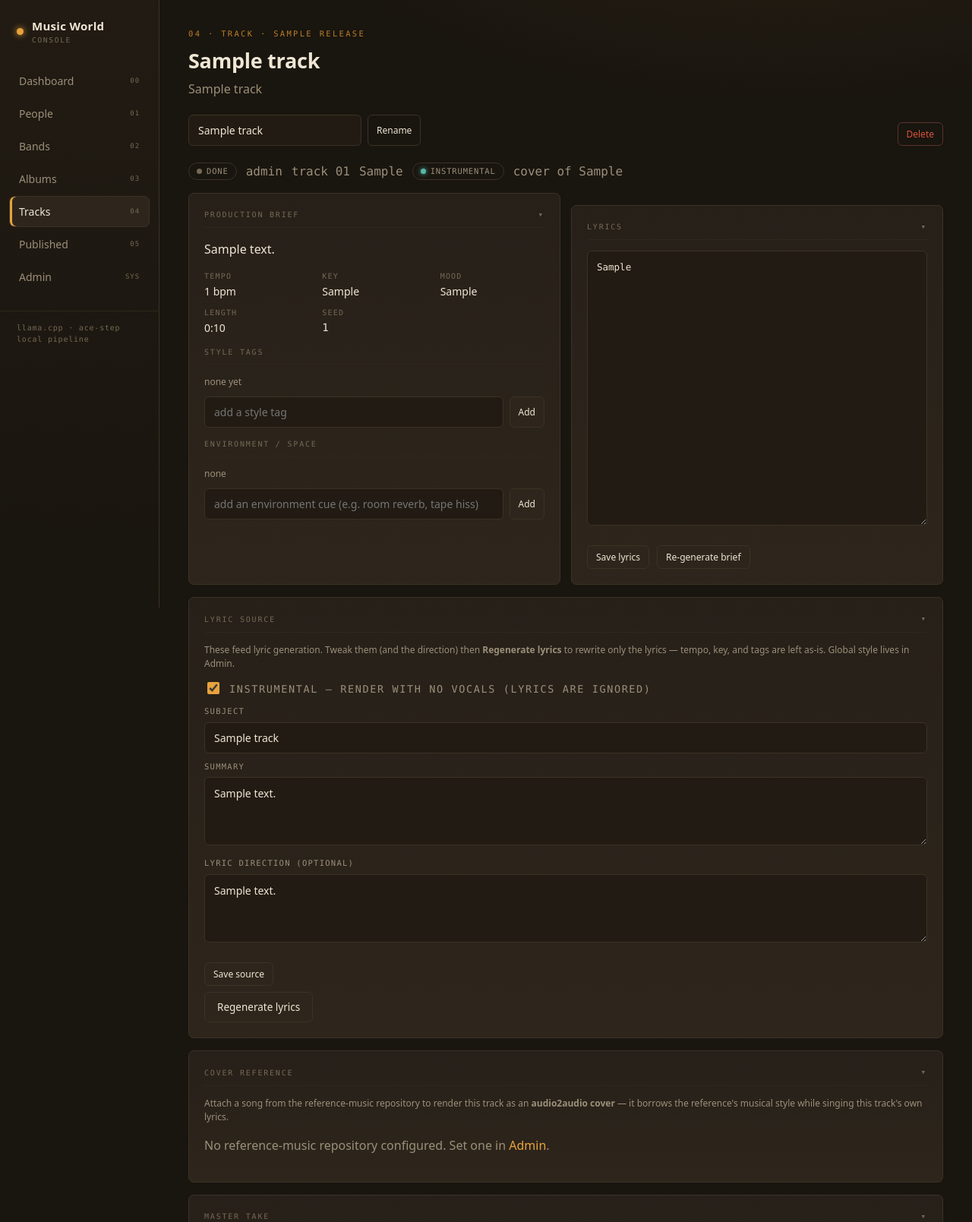
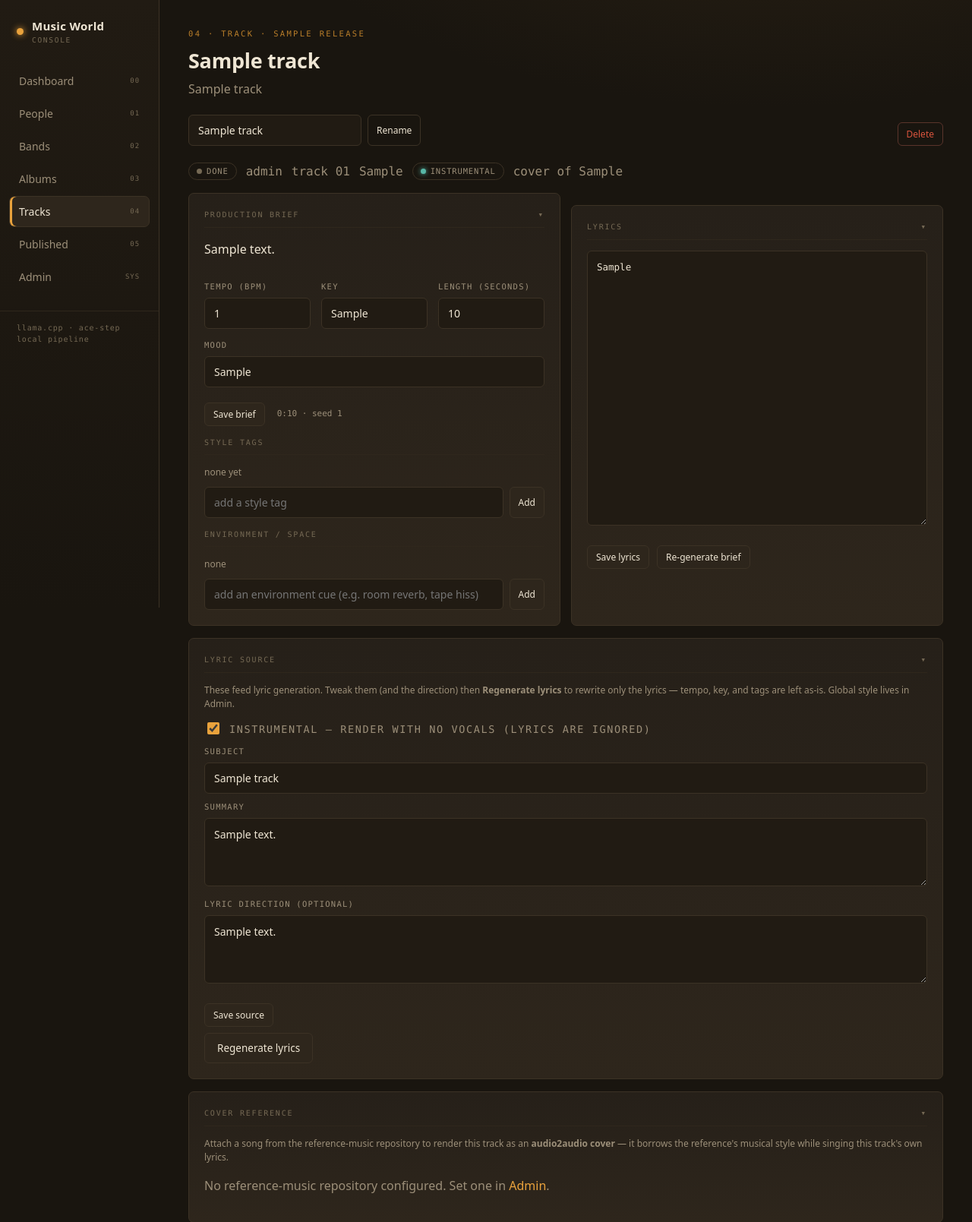
Before and after one commit to bprochazka-bit/TowerWreckerds, a Flask app: page /tracks/1 in a window 1280 px wide. Shown: the top 1609 px of the page at 76% size. Run offline with Flask 3, Linux system fonts and the light colour scheme; data comes from the database, SQL or seed files in the repository; tables that the repository leaves empty hold one stand-in row (values such as "Sample post").

Commit message:
Make track length (and tempo/key/mood) editable in the Production brief
The brief spec was read-only, so generated track length couldn't be changed.
Replace it with an editable form (/tracks/<id>/brief-fields) for tempo, key,
mood, and length (seconds); invalid/blank length keeps the current value.

https://claude.ai/code/session_01JCH7vLLukWZwf1vTWCpS6g

```diff
--- a/blueprints/tracks.py
+++ b/blueprints/tracks.py
@@ -240,6 +240,29 @@ def save_lyrics(track_id):
     return redirect(url_for("tracks.detail", track_id=track_id))
 
 
+@bp.route("/<int:track_id>/brief-fields", methods=["POST"])
+def save_brief(track_id):
+    t = query("SELECT tempo, duration FROM track WHERE id=?", (track_id,), one=True)
+    if not t:
+        return redirect(url_for("tracks.library"))
+
+    def _num(name):
+        v = request.form.get(name, "").strip()
+        if not v:
+            return None
+        try:
+            return int(float(v))
+        except ValueError:
+            return None
+
+    duration = _num("duration") or t["duration"] or 180
+    execute("UPDATE track SET tempo=?, song_key=?, mood=?, duration=? WHERE id=?",
+            (_num("tempo"), request.form.get("key", "").strip(),
+             request.form.get("mood", "").strip(), duration, track_id))
+    flash("Production brief saved.", "ok")
+    return redirect(url_for("tracks.detail", track_id=track_id))
+
+
 @bp.route("/<int:track_id>/source", methods=["POST"])
 def save_source(track_id):
     if not query("SELECT 1 FROM track WHERE id=?", (track_id,), one=True):
--- a/templates/tracks/detail.html
+++ b/templates/tracks/detail.html
@@ -72,13 +72,24 @@
   <div class="panel">
     <div class="strip-label">Production brief</div>
     {% if track.summary %}<p>{{ track.summary }}</p>{% endif %}
-    <div class="spec">
-      {% if track.tempo %}<div><span class="k">Tempo</span><span class="v">{{ track.tempo }} bpm</span></div>{% endif %}
-      {% if track.song_key %}<div><span class="k">Key</span><span class="v">{{ track.song_key }}</span></div>{% endif %}
-      {% if track.mood %}<div><span class="k">Mood</span><span class="v">{{ track.mood }}</span></div>{% endif %}
-      {% if track.duration %}<div><span class="k">Length</span><span class="v">{{ '%d:%02d'|format(track.duration // 60, track.duration % 60) }}</span></div>{% endif %}
-      {% if track.seed %}<div><span class="k">Seed</span><span class="v mono">{{ track.seed }}</span></div>{% endif %}
-    </div>
+    <form method="post" action="{{ url_for('tracks.save_brief', track_id=track.id) }}">
+      <div class="field-row-3">
+        <div><label>Tempo <span class="muted">(bpm)</span></label>
+          <input type="number" name="tempo" min="0" max="300" value="{{ track.tempo or '' }}"></div>
+        <div><label>Key</label>
+          <input type="text" name="key" value="{{ track.song_key or '' }}"></div>
+        <div><label>Length <span class="muted">(seconds)</span></label>
+          <input type="number" name="duration" min="8" max="600" value="{{ track.duration or '' }}"></div>
+      </div>
+      <label>Mood</label>
+      <input type="text" name="mood" value="{{ track.mood or '' }}">
+      <div class="btn-row">
+        <button class="btn sm" type="submit">Save brief</button>
+        <span class="muted mono" style="font-size:11px;margin-left:6px">
+          {% if track.duration %}{{ '%d:%02d'|format(track.duration // 60, track.duration % 60) }}{% endif %}
+          {% if track.seed %} · seed {{ track.seed }}{% endif %}</span>
+      </div>
+    </form>
     <div class="strip-label" style="margin-top:14px">Style tags</div>
     <div class="chips chips-edit">
       {% for c in style_tags %}
```
